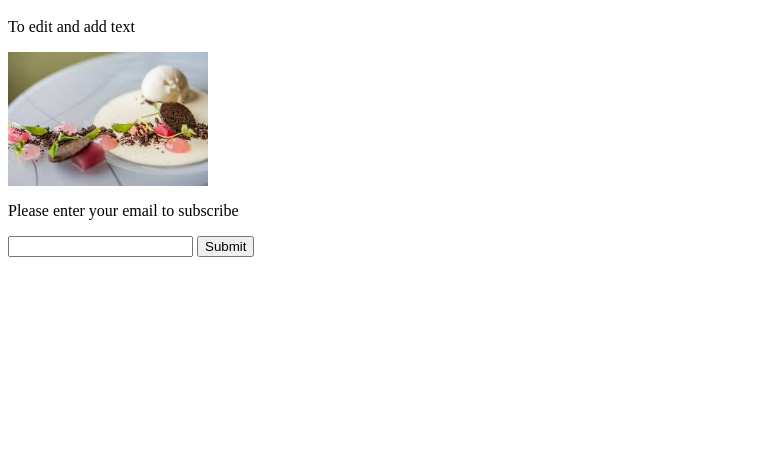
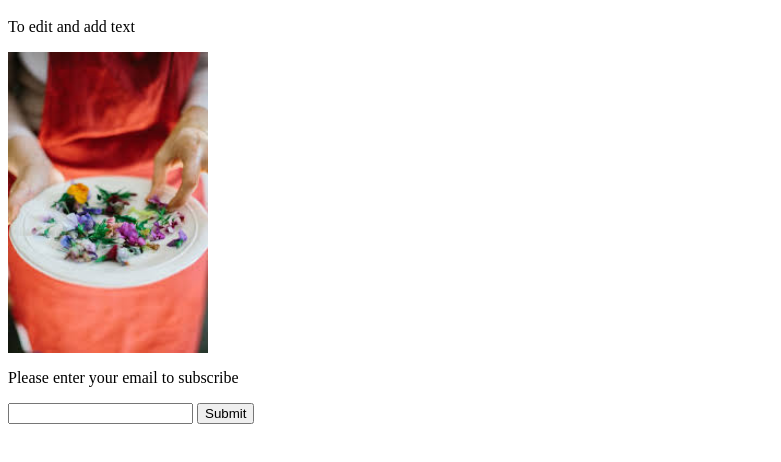
Before and after one commit to afahmad/Supper-club, a plain HTML site: page index.html in a window 1280 px wide. Shown: the part 48-510 px from the top of the page, without its empty margins (0-781 px from the left). Drawn offline with Linux system fonts and the light colour scheme.

Commit message:
Update index.html

```diff
--- a/index.html
+++ b/index.html
@@ -11,7 +11,7 @@
 <h1> Supper Club </h1>
   </div>
 <p> To edit and add text </p>
-  <img src="/supper-club/suppers.jpg" alt='Forestplate'width=200px />
+  <img src="/supper-club/supper.jpg" alt='Forestplate'width=200px />
   <form>
     <p> Please enter your email to subscribe</p>
     <input type="text">
```
